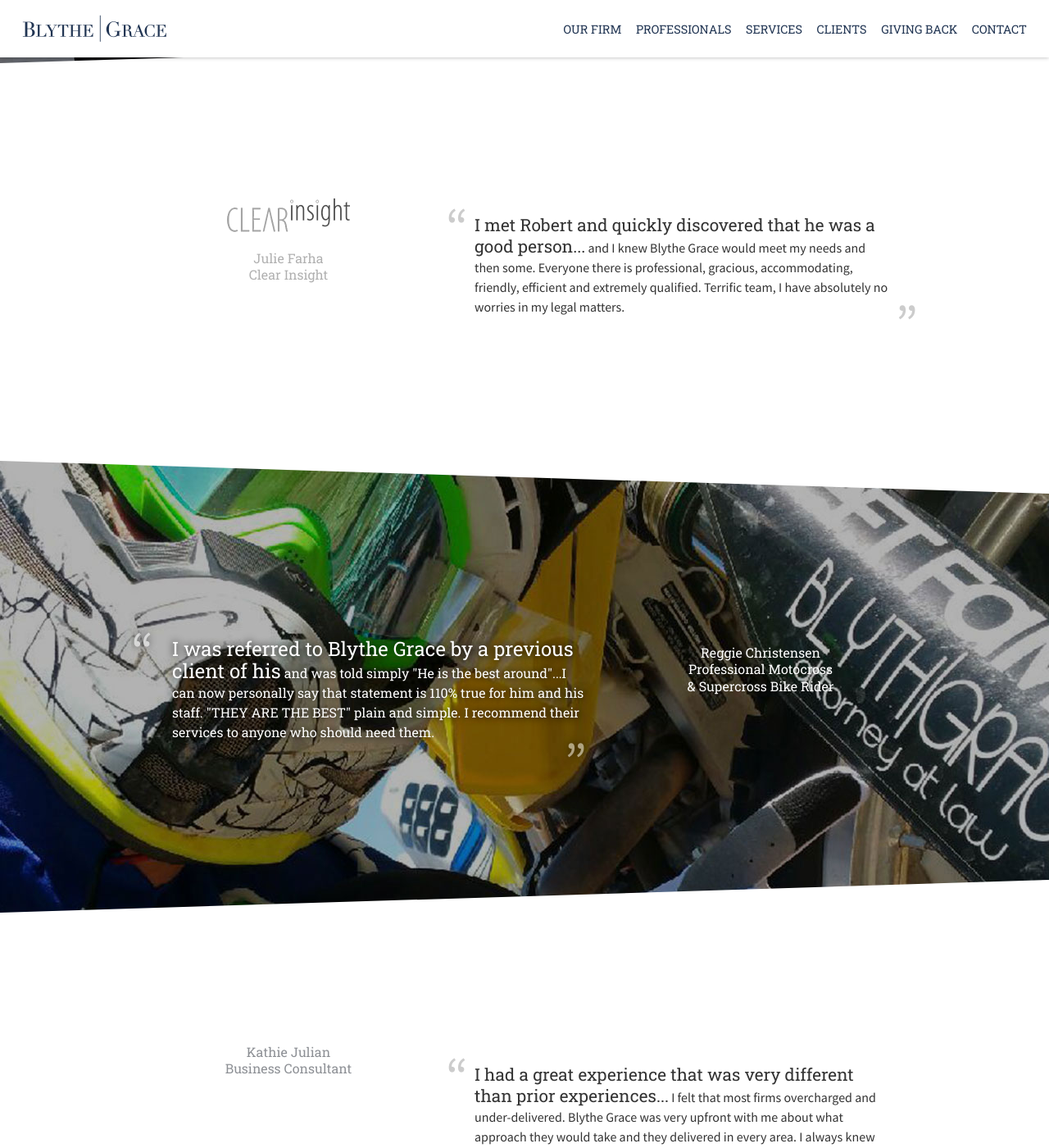
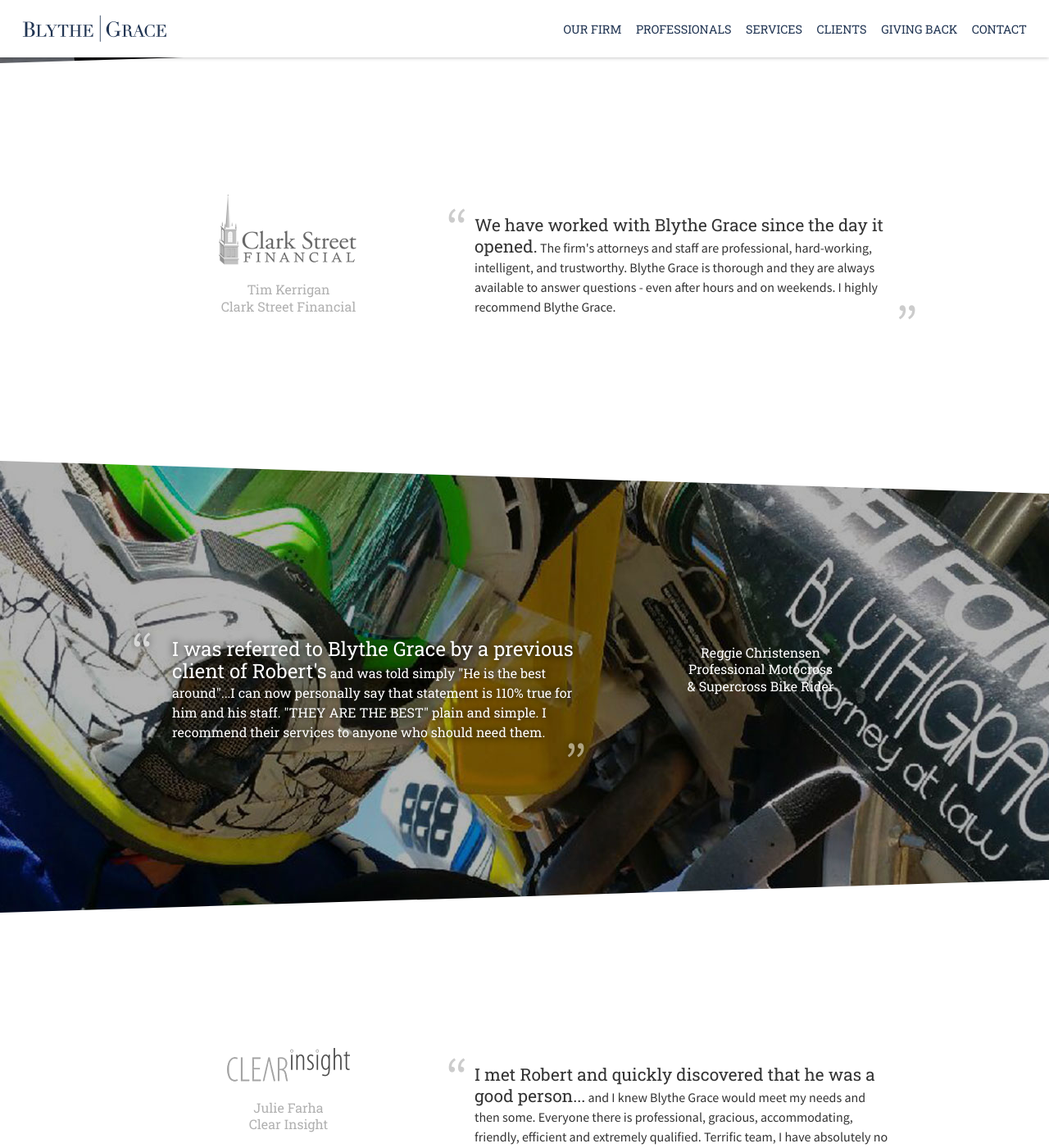
Before and after one commit to kristenzirkler/blythe-grace-demo, a Jekyll site: the page built from clients/index.html, in a window 1280 px wide and 1400 px high, scrolled down 2348 px. Shown: the whole window at 82% size. Built offline with Jekyll 4.4.1, drawn with Linux system fonts in a browser that asks for light colours; nearby versions of some CDN libraries; some of the changed text lies outside the part shown.

Commit message:
Julie updates

```diff
--- a/clients/index.html
+++ b/clients/index.html
@@ -64,6 +64,31 @@
 <div class="slide testimonial">
   <div class="inner">
       <div class="client-name">
+        <a href="http://www.clarkstreetfinancial.com/" target="_blank">
+          <img src="{{ site.baseurl }}/img/logo-clarkstreet-lg.png" style="max-width:170px;" />
+          <em>Tim Kerrigan<br>Clark Street Financial</em>
+        </a>
+      </div>
+    <div class="copy">
+      <p><strong>We have worked with Blythe Grace since the day it opened.</strong> The firm's attorneys and staff are professional, hard-working, intelligent, and trustworthy. Blythe Grace is thorough and they are always available to answer questions - even after hours and on weekends. I highly recommend Blythe Grace.</p>
+    </div>
+  </div>
+</div>
+
+<div class="slide slide-bg-image testimonial-bg reggie gray-pic">
+  <div class="inner">
+      <div class="client-name">
+        <em>Reggie Christensen<br>Professional Motocross<br>& Supercross Bike Rider</em>
+      </div>
+    <div class="quote">
+      <p><strong>I was referred to Blythe Grace by a previous client of Robert's</strong> and was told simply "He is the best around"...I can now personally say that statement is 110% true for him and his staff. "THEY ARE THE BEST" plain and simple. I recommend their services to anyone who should need them.</p>
+    </div>
+  </div>
+</div>
+
+<div class="slide testimonial">
+  <div class="inner">
+      <div class="client-name">
         <a href="http://www.juliefarha.com/" target="_blank">
           <img src="{{ site.baseurl }}/img/logo-clearinsight.png" />
           <em>Julie Farha<br>Clear Insight</em>
@@ -75,13 +100,17 @@
   </div>
 </div>
 
-<div class="slide slide-bg-image testimonial-bg reggie gray-pic">
+<div class="slide  slide-bg-image testimonial-bg taxanista gray-pic">
   <div class="inner">
       <div class="client-name">
-        <em>Reggie Christensen<br>Professional Motocross<br>& Supercross Bike Rider</em>
+        <a href="http://www.taxanista.com" target="_blank">
+          <img src="{{ site.baseurl }}/img/logo-taxanista.png" />
+          <em>Angela Sticca Snyder<br>Taxanista</em>
+        </a>
+
       </div>
     <div class="quote">
-      <p><strong>I was referred to Blythe Grace by a previous client of his</strong> and was told simply "He is the best around"...I can now personally say that statement is 110% true for him and his staff. "THEY ARE THE BEST" plain and simple. I recommend their services to anyone who should need them.</p>
+      <p>Julie LaFave is amazing. I only wish I had reached out to her before trying to handle complicated business contracts on my own... landing me in litigation. I've learned though and now have her number in my phone! She is professional, thorough and forward thinking on all matters that you may have not even considered or even knew you should consider. I have referred her to clients of mine and would consider her first before ever doing anything that could require help from an attorney.</p>
     </div>
   </div>
 </div>
@@ -114,36 +143,7 @@
 <div class="slide testimonial">
   <div class="inner">
       <div class="client-name">
-        <a href="http://www.clarkstreetfinancial.com/" target="_blank">
-          <img src="{{ site.baseurl }}/img/logo-clarkstreet-lg.png" style="max-width:170px;" />
-          <em>Tim Kerrigan<br>Clark Street Financial</em>
-        </a>
-      </div>
-    <div class="copy">
-      <p><strong>We have worked with Blythe Grace since the day it opened.</strong> The firm's attorneys and staff are professional, hard-working, intelligent, and trustworthy. Blythe Grace is thorough and they are always available to answer questions - even after hours and on weekends. I highly recommend Blythe Grace.</p>
-    </div>
-  </div>
-</div>
-
-<div class="slide  slide-bg-image testimonial-bg taxanista gray-pic">
-  <div class="inner">
-      <div class="client-name">
-        <a href="http://www.taxanista.com" target="_blank">
-          <img src="{{ site.baseurl }}/img/logo-taxanista.png" />
-          <em>Angela Sticca Snyder<br>Taxanista</em>
-        </a>
-
-      </div>
-    <div class="quote">
-      <p>Julie LaFave is amazing. I only wish I had reached out to her before trying to handle complicated business contracts on my end... landing me in litigation. I've learned though and now have her number in my phone!  She is professional, thorough and forward thinking on all matters that you may have not even considered or even knew you should consider. I have referred her to clients of mine and would consider her first before ever doing anything that could require help from an attorney. </p>
-    </div>
-  </div>
-</div>
-
-<div class="slide testimonial">
-  <div class="inner">
-      <div class="client-name">
-          <em>Stan and Ricky Fuller</em>
+          <em>Stan and <br>Ricky Fuller</em>
       </div>
     <div class="copy">
       <p>My wife and I were involved in a very intense family law suit. After 5 years of motions and court orders, trial set then moved to a later date and production of thousands of documents, our attorney closed his practice with less than 90 days before trial. We scrambled to find another attorney. Julie LaFave stepped in on very short notice and give it all she had.<br><br>Julie was able to sort through thousands of documents, (I mean THOUSAND'S), get a quick grasp on our complex case and put together a winning strategy. Julie is tenacious, aggressive, and will fight for her clients. Julie is more than capable of holding her own under any circumstance. She is also respectful of her clients, the court and everyone involved in the case. I highly recommend Julie, she is the best.</p>
--- a/professionals/index.html
+++ b/professionals/index.html
@@ -180,6 +180,7 @@
             <li>Assists with drafting employment contracts, non-compete agreements, and non-disclosure agreements for entrepreneur clients looking to obtain financing for business opportunities or to sell company.</li>
             <li>Assists clients in drafting all business documents to protect their interests and limit liabilities.</li>
         </ul>
+          <div class="list">
 
           <h4>Bar Admissions</h4>
           <ul class="bullets">
@@ -187,6 +188,8 @@
             <li>U.S. District Court for the District of Arizona (2000)</li>
             <li>U.S. Court of Appeals for the Ninth Circuit (2001)</li>
         </ul>
+          </div>
+          <div class="list">
 
           <h4>Professional Associations</h4>
           <ul class="bullets">
@@ -198,6 +201,7 @@
             <li>American Bar Association</li>
             <li>Arizona Women Lawyers Association</li>
         </ul>
+          </div>
           <div class="list">
 
         <h4>Recognitions</h4>
```
Also changed, not shown: img/slide-bg-taxanista.jpg, 1 other file.
